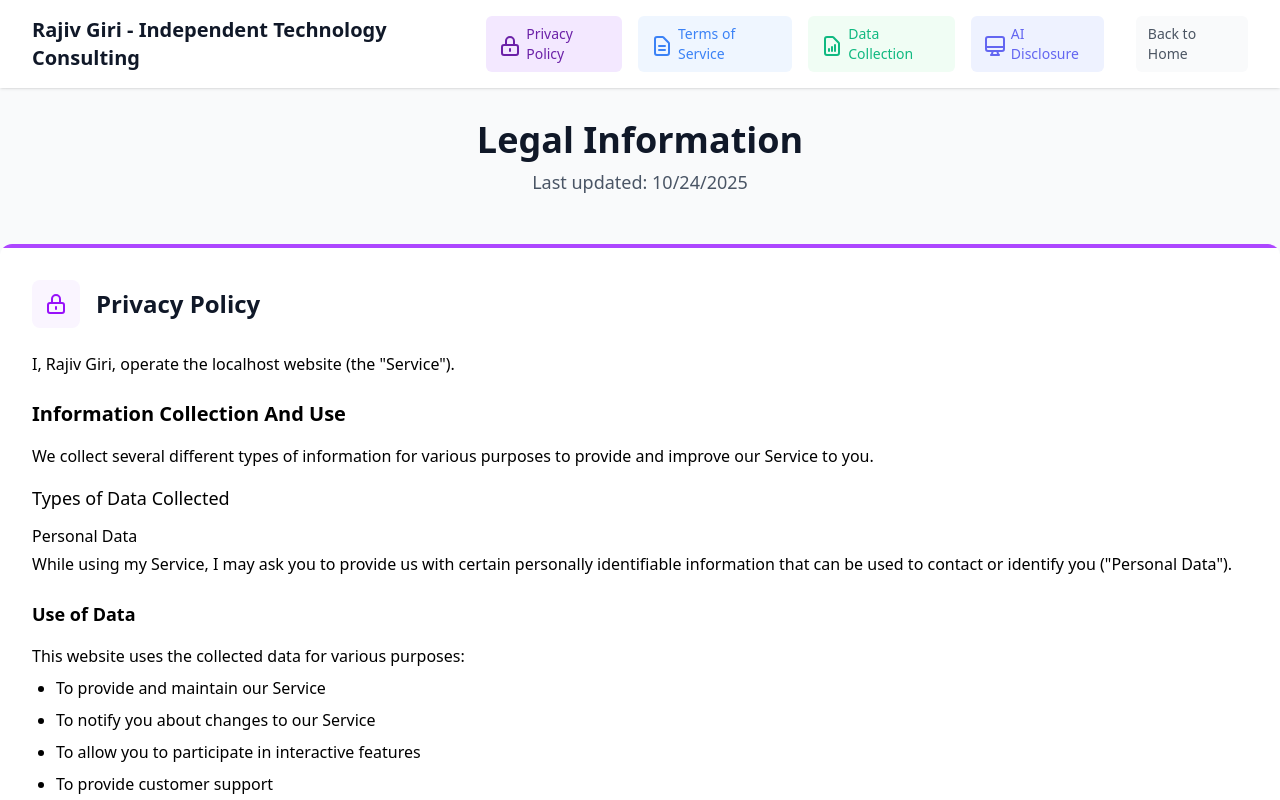
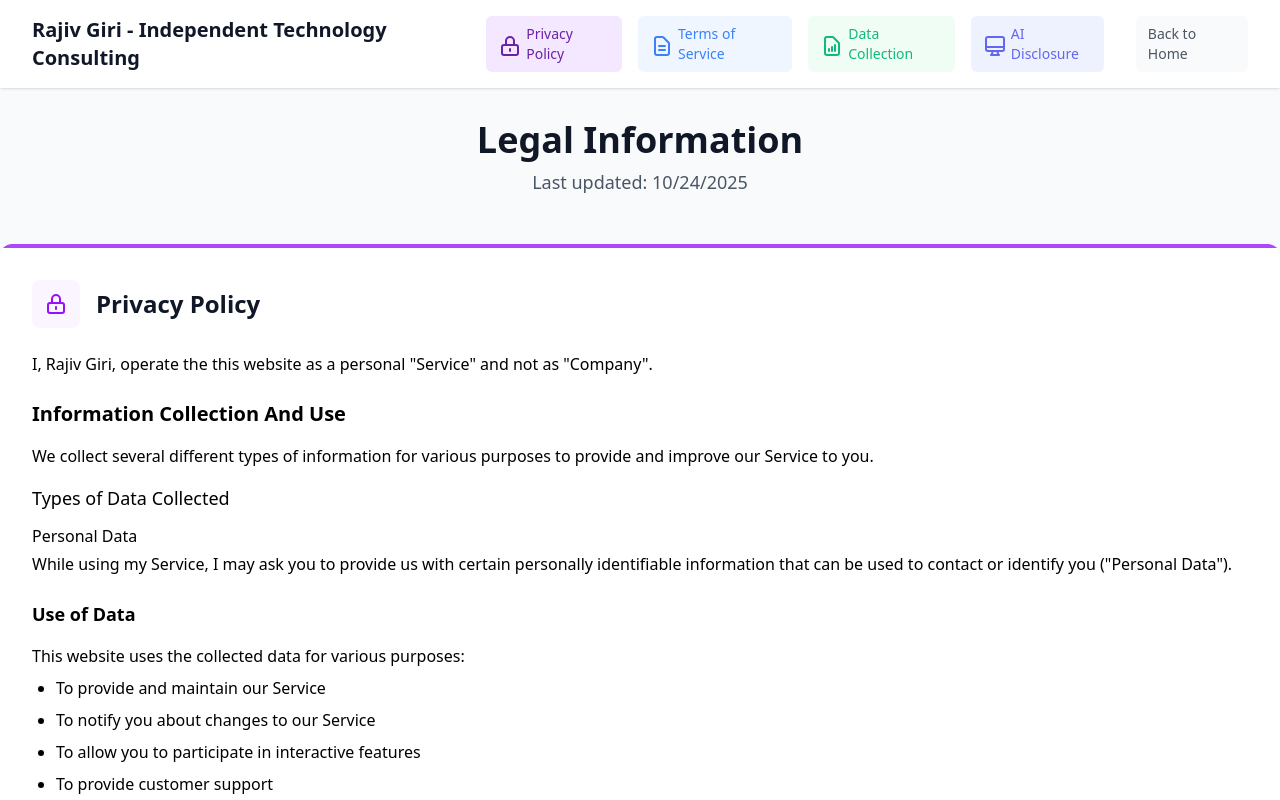
Before and after one commit to rajg2023/RajConsultingPortfolio, a React (Vite) app: page /#/legal in a window 1280 px wide. Shown: the top 800 px of the page. Built offline with nearby package versions, Linux system fonts and the light colour scheme; no server answers.

Commit message:
Adjusting about me and other services  within the application

```diff
--- a/src/pages/Legal.jsx
+++ b/src/pages/Legal.jsx
@@ -135,7 +135,7 @@ const Legal = () => {
                 </div>
             <div id="privacy" className="prose max-w-none">
               <p className="mb-4">
-                I, Rajiv Giri, operate the {window.location.hostname} website (the "Service").
+                I, Rajiv Giri, operate the this website as a personal "Service" and not as "Company".
               </p>
 
               <h3 className="text-xl font-semibold mt-6 mb-4">Information Collection And Use</h3>
@@ -245,7 +245,7 @@ const Legal = () => {
                 </div>
             <div className="prose max-w-none">
               <p className="mb-4">
-                This Data Collection Policy explains how RajTechConsulting collects, uses, and protects your information.
+                This Data Collection Policy explains how this website collects, uses, and protects your information.
               </p>
 
               <h3 className="text-xl font-semibold mt-6 mb-4">1. Information We Collect</h3>
@@ -291,7 +291,7 @@ const Legal = () => {
                 </div>
                 <div className="prose max-w-none">
                   <p className="mb-4">
-                    <strong>Raj Tech Consulting – Technology and AI Usage Disclosure</strong>
+                    <strong>Technology and AI Usage Disclosure</strong>
                   </p>
                   <p className="mb-4">
                     This website and all showcased client projects were <strong>VibeCoded</strong> using Windsurf and Visual Studio Code,
```
